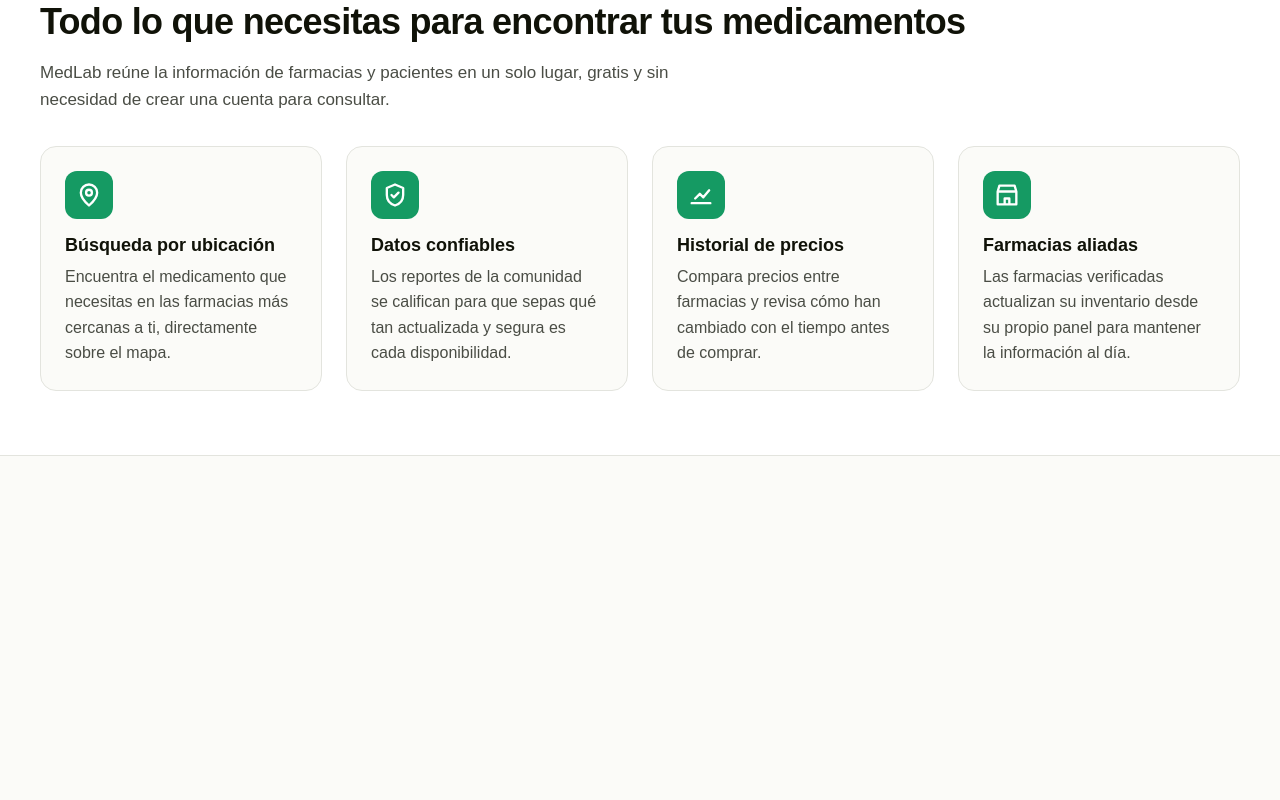
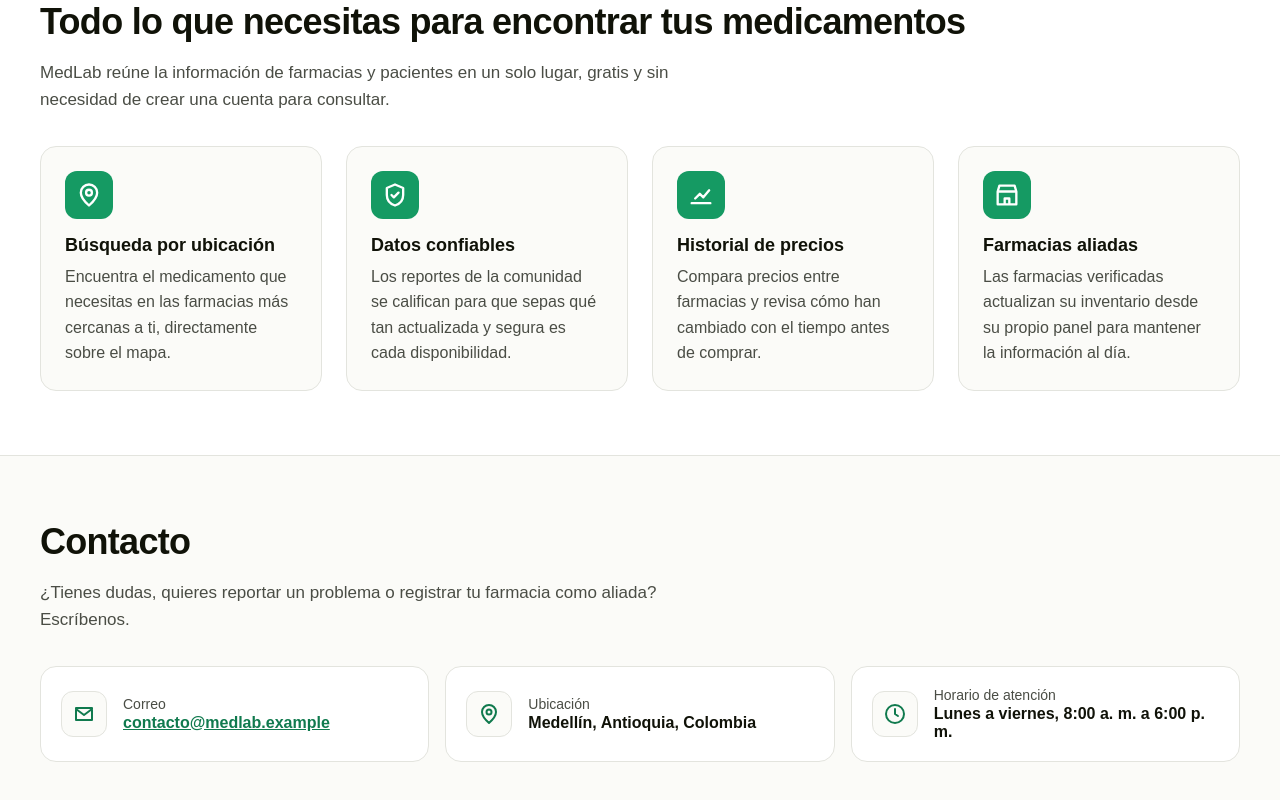
Before and after one commit to Jeanzo1719/MedLab, an Angular app in the folder frontend/: page / in a window 1280 px wide. Shown: the part 868-1668 px from the top of the page. Before the commit the page ends 1324 px from the top, so only its background shows below. Built offline with nearby package versions, Linux system fonts and the light colour scheme; no server answers.

Commit message:
feat: sección de contacto de la landing con correo, ubicación y horario provisionales añadida

```diff
--- /dev/null
+++ b/frontend/src/app/features/landing/components/seccion-contacto/seccion-contacto.component.css
@@ -0,0 +1,111 @@
+/* Mobile: contact items stacked */
+.contenido {
+  max-width: 1200px;
+  margin: 0 auto;
+  padding: 3rem 1rem;
+}
+
+h2 {
+  margin: 0 0 1rem;
+  font-size: 1.75rem;
+  font-weight: 800;
+  line-height: 1.2;
+  letter-spacing: -0.02em;
+}
+
+.introduccion {
+  max-width: 40rem;
+  margin: 0 0 2rem;
+  font-size: 1.0625rem;
+  line-height: 1.6;
+  color: var(--color-texto-secundario);
+}
+
+/* Browsers render <address> in italics by default */
+address {
+  font-style: normal;
+}
+
+.medios {
+  display: grid;
+  grid-template-columns: 1fr;
+  gap: 1rem;
+  margin: 0;
+  padding: 0;
+  list-style: none;
+}
+
+.medio {
+  display: flex;
+  align-items: center;
+  gap: 1rem;
+  padding: 1.25rem;
+  background-color: var(--color-superficie);
+  border: 1px solid var(--color-borde);
+  border-radius: 1rem;
+}
+
+.icono {
+  display: inline-flex;
+  flex-shrink: 0;
+  align-items: center;
+  justify-content: center;
+  width: 44px;
+  height: 44px;
+  color: var(--color-primario);
+  background-color: var(--color-fondo);
+  border: 1px solid var(--color-borde);
+  border-radius: 0.75rem;
+}
+
+.icono svg {
+  fill: none;
+  stroke: currentColor;
+  stroke-width: 2;
+  stroke-linecap: round;
+  stroke-linejoin: round;
+}
+
+.texto {
+  display: flex;
+  flex-direction: column;
+  gap: 0.125rem;
+  min-width: 0;
+}
+
+.titulo {
+  font-size: 0.875rem;
+  color: var(--color-texto-secundario);
+}
+
+/* Long emails wrap instead of overflowing on narrow screens */
+.texto a,
+.texto span:last-child {
+  font-weight: 600;
+  overflow-wrap: anywhere;
+}
+
+.texto a {
+  color: var(--color-primario);
+}
+
+.texto a:hover {
+  color: var(--color-primario-hover);
+}
+
+/* Tablet and desktop: three items in a row */
+@media (min-width: 640px) {
+  .contenido {
+    padding: 4rem 1.5rem;
+  }
+
+  h2 {
+    font-size: 2.25rem;
+  }
+}
+
+@media (min-width: 1024px) {
+  .medios {
+    grid-template-columns: repeat(3, 1fr);
+  }
+}
--- /dev/null
+++ b/frontend/src/app/features/landing/components/seccion-contacto/seccion-contacto.component.html
@@ -0,0 +1,32 @@
+<section id="contacto" class="contacto" aria-labelledby="titulo-contacto">
+  <div class="contenido">
+    <h2 id="titulo-contacto">Contacto</h2>
+    <p class="introduccion">
+      ¿Tienes dudas, quieres reportar un problema o registrar tu farmacia como
+      aliada? Escríbenos.
+    </p>
+
+    <!-- <address> marks this block as the platform's contact information -->
+    <address>
+      <ul class="medios">
+        @for (medio of medios; track medio.titulo) {
+          <li class="medio">
+            <span class="icono" aria-hidden="true">
+              <svg viewBox="0 0 24 24" width="24" height="24">
+                <path [attr.d]="medio.icono" />
+              </svg>
+            </span>
+            <span class="texto">
+              <span class="titulo">{{ medio.titulo }}</span>
+              @if (medio.enlace) {
+                <a [href]="medio.enlace">{{ medio.valor }}</a>
+              } @else {
+                <span>{{ medio.valor }}</span>
+              }
+            </span>
+          </li>
+        }
+      </ul>
+    </address>
+  </div>
+</section>
--- /dev/null
+++ b/frontend/src/app/features/landing/components/seccion-contacto/seccion-contacto.component.ts
@@ -0,0 +1,13 @@
+import { ChangeDetectionStrategy, Component } from "@angular/core";
+
+import { MEDIOS_CONTACTO } from "./seccion-contacto.contenido";
+
+@Component({
+  selector: "app-seccion-contacto",
+  templateUrl: "./seccion-contacto.component.html",
+  styleUrl: "./seccion-contacto.component.css",
+  changeDetection: ChangeDetectionStrategy.OnPush,
+})
+export class SeccionContactoComponent {
+  protected readonly medios = MEDIOS_CONTACTO;
+}
--- /dev/null
+++ b/frontend/src/app/features/landing/components/seccion-contacto/seccion-contacto.contenido.ts
@@ -0,0 +1,29 @@
+export interface MedioContacto {
+  titulo: string;
+  valor: string;
+  /** Optional link (mailto:, tel:, map URL); plain text when absent */
+  enlace?: string;
+  /** SVG path data drawn on a 24x24 stroke icon */
+  icono: string;
+}
+
+// TODO: replace these provisional values with the platform's official contact details
+export const MEDIOS_CONTACTO: readonly MedioContacto[] = [
+  {
+    titulo: "Correo",
+    valor: "contacto@medlab.example",
+    enlace: "mailto:contacto@medlab.example",
+    icono: "M4 6h16v12H4z M4 7l8 6 8-6",
+  },
+  {
+    titulo: "Ubicación",
+    valor: "Medellín, Antioquia, Colombia",
+    icono:
+      "M12 21s-7-6.2-7-11a7 7 0 0 1 14 0c0 4.8-7 11-7 11z M12 12.5a2.5 2.5 0 1 0 0-5 2.5 2.5 0 0 0 0 5z",
+  },
+  {
+    titulo: "Horario de atención",
+    valor: "Lunes a viernes, 8:00 a. m. a 6:00 p. m.",
+    icono: "M12 21a9 9 0 1 0 0-18 9 9 0 0 0 0 18z M12 7v5l3 2",
+  },
+];
--- a/frontend/src/app/features/landing/landing.component.html
+++ b/frontend/src/app/features/landing/landing.component.html
@@ -3,4 +3,5 @@
 <main>
   <app-seccion-inicio [marcadores]="marcadores()" />
   <app-seccion-servicios />
+  <app-seccion-contacto />
 </main>
```
Also changed, not shown: frontend/src/app/features/landing/landing.component.ts (+7 -1 lines).
